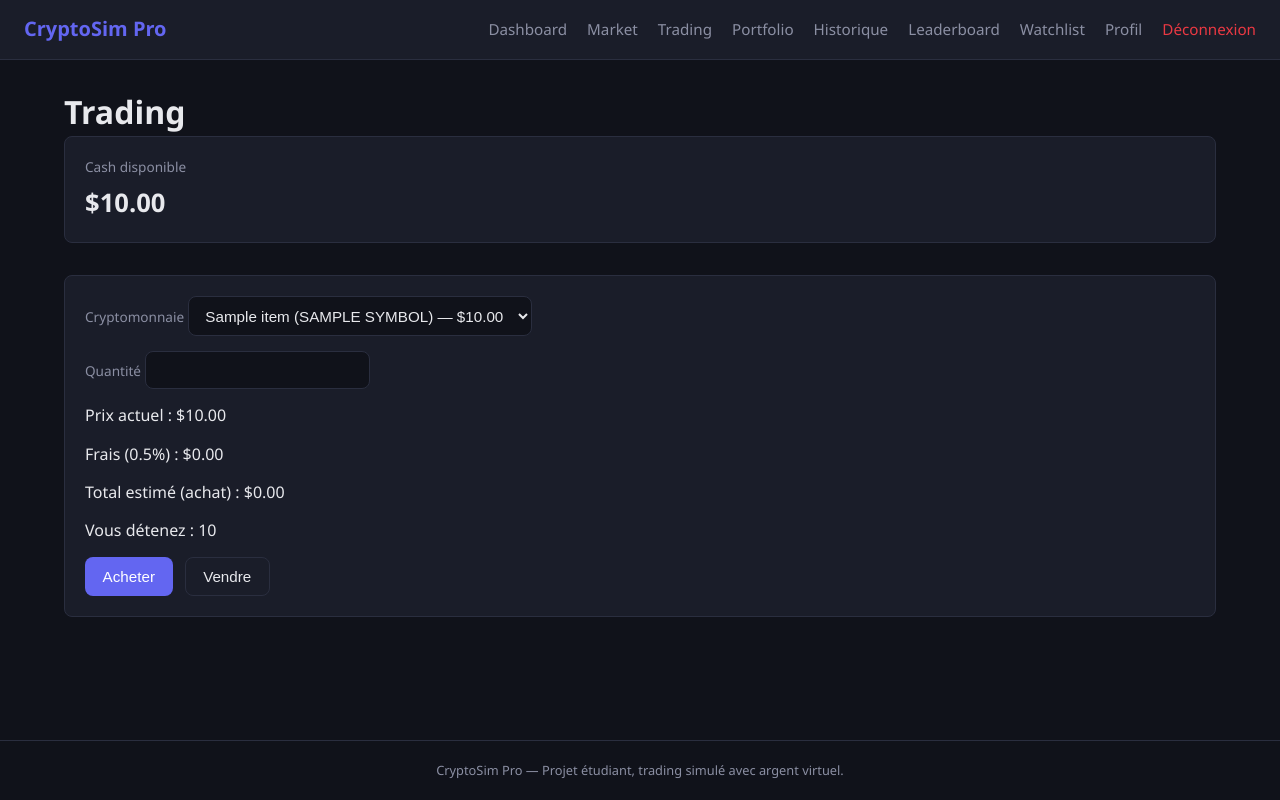
After one commit to LorenzoLeMoineau/cryptosim_pro, a Flask app: page /trading in a window 1280 px wide. The commit adds this page. Run offline with Flask 3, Linux system fonts and the light colour scheme; a user stored in the database is signed in; tables that the repository leaves empty hold one stand-in row (values such as "Sample post"); a database or web service that is not in the repository returns one stand-in record (values such as "Sample title").

Commit message:
trading engine
achat/vente avec validation du solde et des quantités détenues, frais de transaction 0.5%,

```diff
--- a/app/__init__.py
+++ b/app/__init__.py
@@ -32,6 +32,9 @@ def create_app():
     from app.market import bp as market_bp
     app.register_blueprint(market_bp)
 
+    from app.trading import bp as trading_bp
+    app.register_blueprint(trading_bp)
+
     @app.route("/")
     def index():
         return render_template("landing.html")
--- a/app/static/css/style.css
+++ b/app/static/css/style.css
@@ -234,6 +234,16 @@ tbody tr:hover {
     }
 }
 
+/* Trading */
+.trading-panel form {
+    max-width: 480px;
+}
+
+.trading-actions {
+    display: flex;
+    gap: 0.75rem;
+}
+
 /* Market */
 .search-input {
     width: 100%;
--- /dev/null
+++ b/app/static/js/trading.js
@@ -0,0 +1,33 @@
+document.addEventListener("DOMContentLoaded", () => {
+    const coinSelect = document.getElementById("coin_id");
+    const quantityInput = document.getElementById("quantity");
+    const currentPriceEl = document.getElementById("currentPrice");
+    const feeEstimateEl = document.getElementById("feeEstimate");
+    const totalEstimateEl = document.getElementById("totalEstimate");
+    const heldQuantityEl = document.getElementById("heldQuantity");
+
+    const FEE_RATE = 0.005;
+
+    function updateEstimate() {
+        const selectedOption = coinSelect.options[coinSelect.selectedIndex];
+        const price = parseFloat(selectedOption ? selectedOption.dataset.price : "0") || 0;
+        const quantity = parseFloat(quantityInput.value || "0") || 0;
+
+        const subtotal = price * quantity;
+        const fee = subtotal * FEE_RATE;
+        const total = subtotal + fee;
+
+        currentPriceEl.textContent = price.toFixed(2);
+        feeEstimateEl.textContent = fee.toFixed(2);
+        totalEstimateEl.textContent = total.toFixed(2);
+
+        const held = (window.HOLDINGS && window.HOLDINGS[coinSelect.value]) || 0;
+        heldQuantityEl.textContent = held;
+    }
+
+    if (coinSelect && quantityInput) {
+        coinSelect.addEventListener("change", updateEstimate);
+        quantityInput.addEventListener("input", updateEstimate);
+        updateEstimate();
+    }
+});
--- a/app/templates/base.html
+++ b/app/templates/base.html
@@ -18,7 +18,7 @@
             {% if current_user.is_authenticated %}
                 <a href="{{ url_for('dashboard.index') }}">Dashboard</a>
                 <a href="{{ url_for('market.index') }}">Market</a>
-                <a href="#">Trading</a>
+                <a href="{{ url_for('trading.index') }}">Trading</a>
                 <a href="#">Portfolio</a>
                 <a href="#">Historique</a>
                 <a href="#">Leaderboard</a>
--- /dev/null
+++ b/app/templates/trading.html
@@ -0,0 +1,55 @@
+{% extends "base.html" %}
+
+{% block title %}Trading — CryptoSim Pro{% endblock %}
+
+{% block content %}
+<h1>Trading</h1>
+
+<div class="stats-grid">
+    <div class="card">
+        <p class="stat-label">Cash disponible</p>
+        <p class="stat-value">${{ "%.2f"|format(current_user.cash_balance) }}</p>
+    </div>
+</div>
+
+<div class="card trading-panel">
+    <form method="POST" id="tradingForm">
+        <div>
+            <label for="coin_id">Cryptomonnaie</label>
+            <select name="coin_id" id="coin_id">
+                {% for coin in coins %}
+                <option
+                    value="{{ coin.id }}"
+                    data-price="{{ coin.current_price }}"
+                    {% if coin.id == selected_coin_id %}selected{% endif %}
+                >
+                    {{ coin.name }} ({{ coin.symbol|upper }}) — ${{ "%.2f"|format(coin.current_price) }}
+                </option>
+                {% endfor %}
+            </select>
+        </div>
+
+        <div>
+            <label for="quantity">Quantité</label>
+            <input type="number" step="any" min="0" name="quantity" id="quantity" required>
+        </div>
+
+        <p>Prix actuel : $<span id="currentPrice">-</span></p>
+        <p>Frais (0.5%) : $<span id="feeEstimate">-</span></p>
+        <p>Total estimé (achat) : $<span id="totalEstimate">-</span></p>
+        <p>Vous détenez : <span id="heldQuantity">0</span></p>
+
+        <div class="trading-actions">
+            <button type="submit" name="action" value="buy" class="btn">Acheter</button>
+            <button type="submit" name="action" value="sell" class="btn btn-secondary">Vendre</button>
+        </div>
+    </form>
+</div>
+{% endblock %}
+
+{% block scripts %}
+<script>
+    window.HOLDINGS = {{ holdings_dict | tojson }};
+</script>
+<script src="{{ url_for('static', filename='js/trading.js') }}"></script>
+{% endblock %}
--- /dev/null
+++ b/app/trading/__init__.py
@@ -0,0 +1,5 @@
+from flask import Blueprint
+
+bp = Blueprint("trading", __name__)
+
+from app.trading import routes  # noqa: E402,F401
--- /dev/null
+++ b/app/trading/routes.py
@@ -0,0 +1,123 @@
+from flask import render_template, request, redirect, url_for, flash
+from flask_login import login_required, current_user
+
+from app.trading import bp
+from app.extensions import db
+from app.models import Holding, Transaction
+from app.market.coingecko import get_market_data, get_coin
+
+FEE_RATE = 0.005
+
+
+@bp.route("/trading", methods=["GET", "POST"])
+@login_required
+def index():
+    coins = get_market_data()
+
+    if request.method == "POST":
+        action = request.form.get("action")
+        coin_id = request.form.get("coin_id")
+        quantity_raw = request.form.get("quantity", "")
+
+        try:
+            quantity = float(quantity_raw)
+        except ValueError:
+            flash("Quantité invalide.", "error")
+            return redirect(url_for("trading.index", coin=coin_id))
+
+        if quantity <= 0:
+            flash("La quantité doit être supérieure à 0.", "error")
+            return redirect(url_for("trading.index", coin=coin_id))
+
+        coin = get_coin(coin_id)
+        if coin is None:
+            flash("Cryptomonnaie introuvable.", "error")
+            return redirect(url_for("trading.index"))
+
+        price = coin["current_price"]
+
+        if action == "buy":
+            _execute_buy(coin_id, quantity, price)
+        elif action == "sell":
+            _execute_sell(coin_id, quantity, price)
+        else:
+            flash("Action invalide.", "error")
+
+        return redirect(url_for("trading.index", coin=coin_id))
+
+    selected_coin_id = request.args.get("coin", coins[0]["id"] if coins else None)
+    holdings_dict = {h.coin_id: h.quantity for h in current_user.holdings if h.quantity > 0}
+
+    return render_template(
+        "trading.html",
+        coins=coins,
+        selected_coin_id=selected_coin_id,
+        holdings_dict=holdings_dict,
+        fee_rate=FEE_RATE,
+    )
+
+
+def _execute_buy(coin_id, quantity, price):
+    cost = quantity * price
+    fee = round(cost * FEE_RATE, 2)
+    total_cost = round(cost + fee, 2)
+
+    if current_user.cash_balance < total_cost:
+        flash("Solde insuffisant pour cet achat.", "error")
+        return
+
+    holding = Holding.query.filter_by(user_id=current_user.id, coin_id=coin_id).first()
+
+    if holding is None:
+        holding = Holding(user_id=current_user.id, coin_id=coin_id, quantity=0.0, avg_buy_price=0.0)
+        db.session.add(holding)
+
+    new_total_quantity = holding.quantity + quantity
+    holding.avg_buy_price = (
+        (holding.quantity * holding.avg_buy_price) + (quantity * price)
+    ) / new_total_quantity
+    holding.quantity = new_total_quantity
+
+    current_user.cash_balance = round(current_user.cash_balance - total_cost, 2)
+
+    db.session.add(Transaction(
+        user_id=current_user.id,
+        coin_id=coin_id,
+        type="buy",
+        quantity=quantity,
+        price=price,
+        fee=fee,
+    ))
+
+    db.session.commit()
+    flash(f"Achat de {quantity} {coin_id} effectué (frais : ${fee}).", "success")
+
+
+def _execute_sell(coin_id, quantity, price):
+    holding = Holding.query.filter_by(user_id=current_user.id, coin_id=coin_id).first()
+
+    if holding is None or quantity > holding.quantity + 1e-8:
+        flash("Quantité détenue insuffisante pour cette vente.", "error")
+        return
+
+    proceeds = quantity * price
+    fee = round(proceeds * FEE_RATE, 2)
+    net_proceeds = round(proceeds - fee, 2)
+
+    holding.quantity -= quantity
+    if holding.quantity <= 1e-8:
+        db.session.delete(holding)
+
+    current_user.cash_balance = round(current_user.cash_balance + net_proceeds, 2)
+
+    db.session.add(Transaction(
+        user_id=current_user.id,
+        coin_id=coin_id,
+        type="sell",
+        quantity=quantity,
+        price=price,
+        fee=fee,
+    ))
+
+    db.session.commit()
+    flash(f"Vente de {quantity} {coin_id} effectuée (frais : ${fee}).", "success")
```
